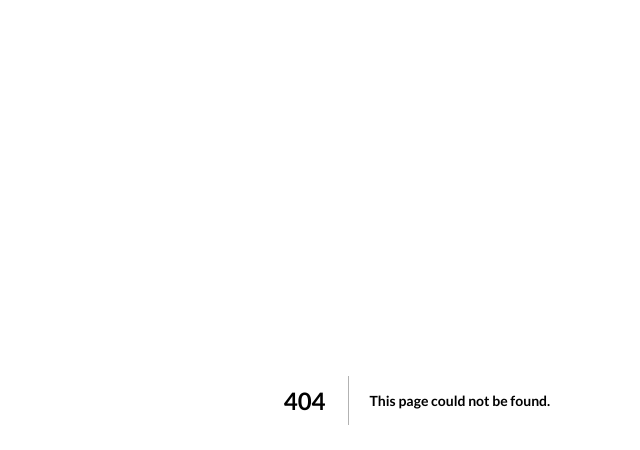
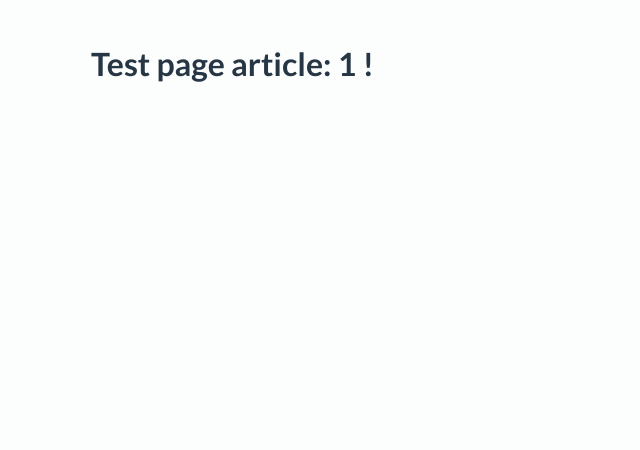
Before and after one commit to OlivierZiolkowski/back-to-the-blog, a Next.js app: page /article/1 in a window 1280 px wide. Before the commit this address had no page. Shown: the top 450 px of the page, without its empty margins (223-863 px from the left). Built offline with nearby package versions, Linux system fonts and the light colour scheme.

Commit message:
Adding basic PostPage component

```diff
--- /dev/null
+++ b/pages/article/[slug].jsx
@@ -0,0 +1,13 @@
+import { useRouter } from "next/router";
+import styles from "@styles/post.module.scss";
+
+export default function PostPage() {
+    const router = useRouter();
+    const { slug } = router.query;
+
+    return (
+        <div className={styles.PostPage}>
+            <h1>Test page article: {slug} !</h1>
+        </div>
+    );
+}
--- /dev/null
+++ b/styles/post.module.scss
@@ -0,0 +1,21 @@
+.PostPage {
+    max-width: 700px;
+    margin: 0 auto;
+    padding: 24px;
+    img {
+      max-width: 100%;
+      border-radius: 12px;
+      border: 1px solid black;
+    }
+
+    h1 {
+      margin-top: 20px;
+      margin-bottom: 8px;
+    }
+
+    a {
+      display: block;
+      padding: 8px;
+      color: black;
+    }
+  }
```
